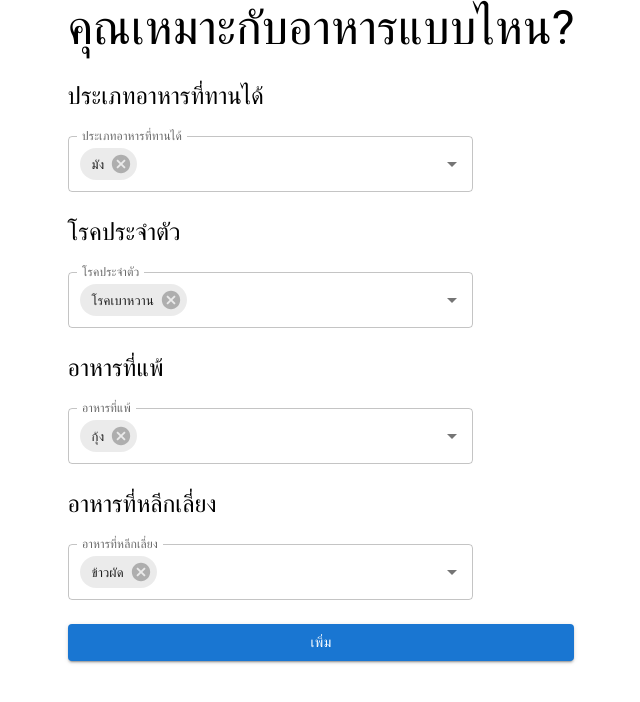
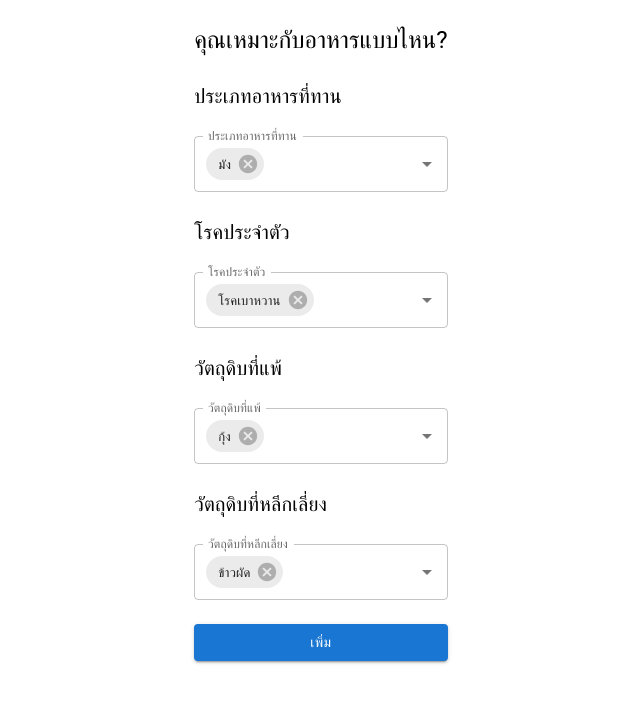
Before and after one commit to IKNNS/Software-Engineering, a Next.js app: page /registerfood in a window 1280 px wide. Shown: the top 702 px of the page, without its empty margins (319-959 px from the left). Built offline with nearby package versions, Linux system fonts and the light colour scheme.

Commit message:
Update registerfood.tsx

```diff
--- a/pages/registerfood.tsx
+++ b/pages/registerfood.tsx
@@ -2,6 +2,7 @@ import {
   Autocomplete,
   Box,
   Button,
+  Grid,
   ImageListItem,
   Stack,
   TextField,
@@ -33,9 +34,9 @@ export default function registerfood() {
   return (
     <Container>
       <Stack alignItems="center">
-        <Stack spacing={3}>
-          <Typography variant="h3">คุณเหมาะกับอาหารแบบไหน?</Typography>
-          <Typography variant="h5">ประเภทอาหารที่ทานได้</Typography>
+        <Stack sx={{ m: 3 }} spacing={3}>
+          <Typography variant="h5">คุณเหมาะกับอาหารแบบไหน?</Typography>
+          <Typography variant="h6">ประเภทอาหารที่ทาน</Typography>
           <Autocomplete
             multiple
             limitTags={5}
@@ -44,15 +45,11 @@ export default function registerfood() {
             getOptionLabel={(option) => option}
             defaultValue={[types[0]]}
             renderInput={(params) => (
-              <TextField
-                {...params}
-                label="ประเภทอาหารที่ทานได้"
-                placeholder=""
-              />
+              <TextField {...params} label="ประเภทอาหารที่ทาน" placeholder="" />
             )}
-            sx={{ width: "80%" }}
+            sx={{ width: "100%" }}
           />
-          <Typography variant="h5">โรคประจำตัว</Typography>
+          <Typography variant="h6">โรคประจำตัว</Typography>
           <Autocomplete
             multiple
             limitTags={5}
@@ -63,9 +60,9 @@ export default function registerfood() {
             renderInput={(params) => (
               <TextField {...params} label="โรคประจำตัว" placeholder="" />
             )}
-            sx={{ width: "80%" }}
+            sx={{ width: "100%" }}
           />
-          <Typography variant="h5">อาหารที่แพ้</Typography>
+          <Typography variant="h6">วัตถุดิบที่แพ้</Typography>
           <Autocomplete
             multiple
             limitTags={5}
@@ -74,11 +71,11 @@ export default function registerfood() {
             getOptionLabel={(option) => option}
             defaultValue={[foodAllergys[0]]}
             renderInput={(params) => (
-              <TextField {...params} label="อาหารที่แพ้" placeholder="" />
+              <TextField {...params} label="วัตถุดิบที่แพ้" placeholder="" />
             )}
-            sx={{ width: "80%" }}
+            sx={{ width: "100%" }}
           />
-          <Typography variant="h5">อาหารที่หลีกเลี่ยง</Typography>
+          <Typography variant="h6">วัตถุดิบที่หลีกเลี่ยง</Typography>
           <Autocomplete
             multiple
             limitTags={5}
@@ -89,15 +86,16 @@ export default function registerfood() {
             renderInput={(params) => (
               <TextField
                 {...params}
-                label="อาหารที่หลีกเลี่ยง"
+                label="วัตถุดิบที่หลีกเลี่ยง"
                 placeholder=""
               />
             )}
-            sx={{ width: "80%" }}
+            sx={{ width: "100%" }}
           />
+         <Button variant="contained">เพิ่ม</Button>
+        </Stack>
 
-          <Button variant="contained">เพิ่ม</Button>
-        </Stack>
+
       </Stack>
     </Container>
   );
```
